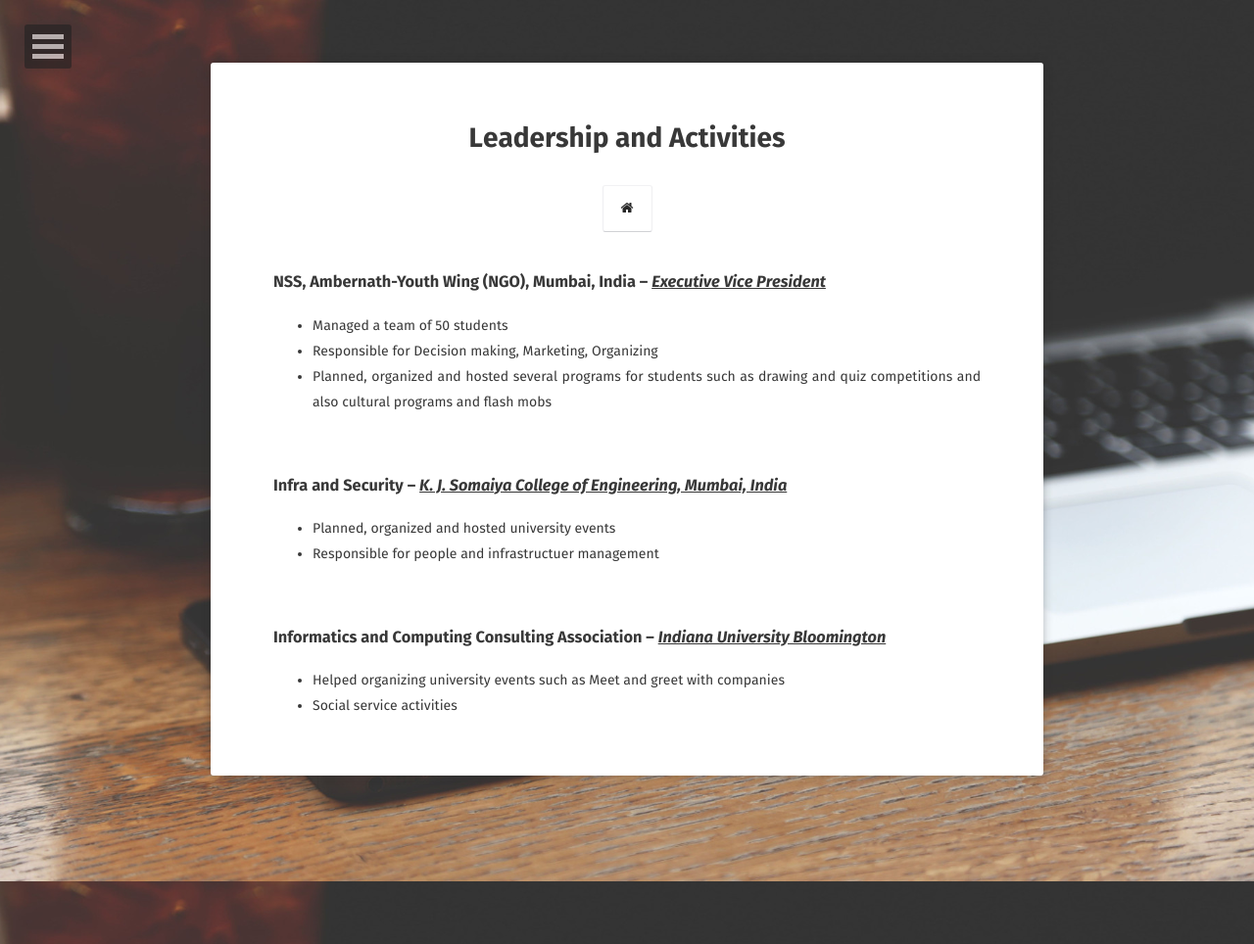
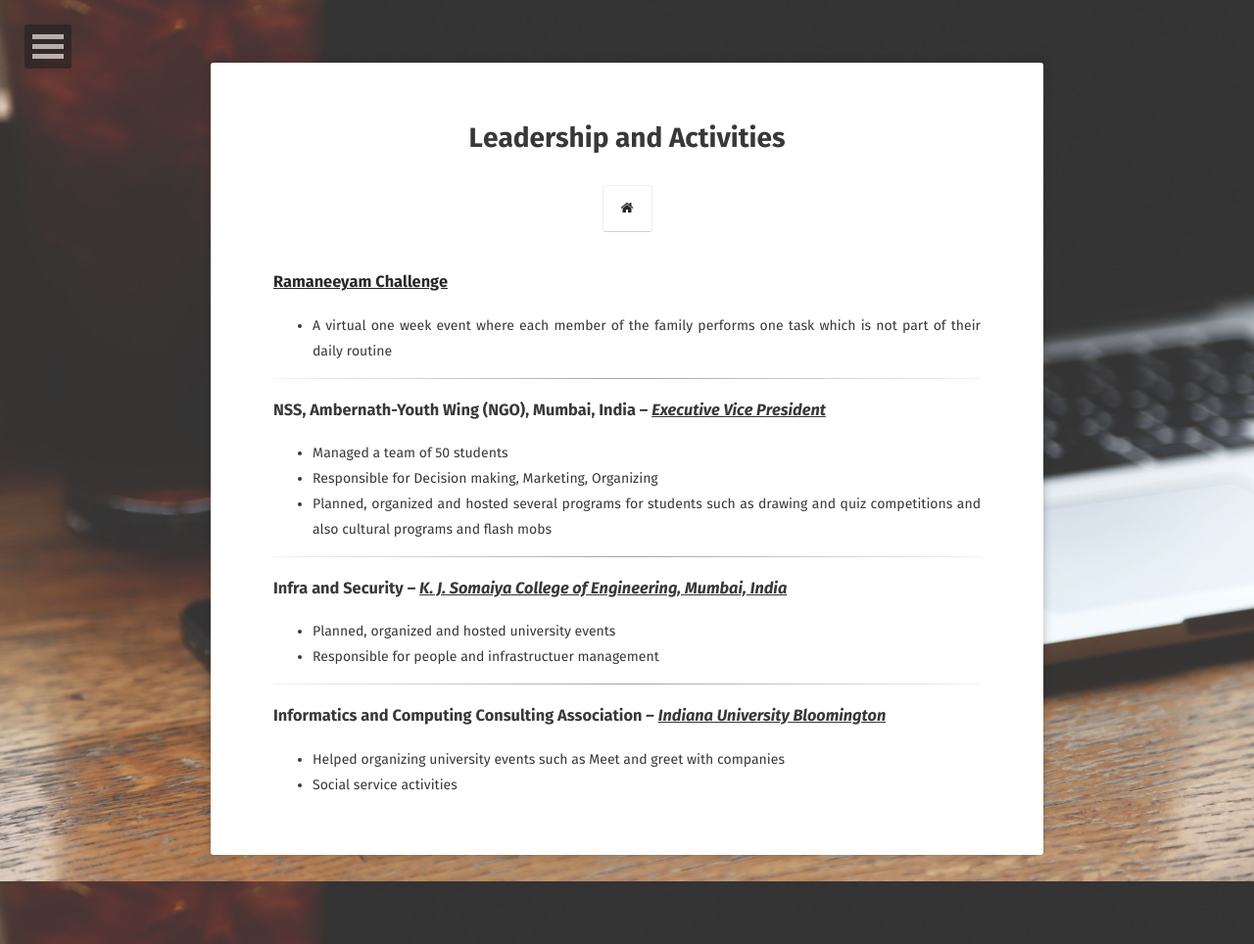
Before and after one commit to rohitnair987/rohitnair987.github.io, a Jekyll site: the page built from activities/index.md, in a window 1280 px wide. Shown: the whole page at 98% size. Built offline with Jekyll 4.4.1, drawn with Linux system fonts in a browser that asks for light colours; some web fonts are replaced.

Commit message:
created ramaneeyam challenge and added gauri's entry

```diff
--- a/_layouts/activity.html
+++ b/_layouts/activity.html
@@ -22,26 +22,42 @@ layout: compress
                         <i class="fa fa-home"></i>
                     </a>
                 </div>
+
                 <div class="activity-list">
                     <div class="wow fadeInLeft" data-wow-duration="1.5s">
-                        <h3 class="zoombtn">NSS, Ambernath-Youth Wing (NGO), Mumbai, India – <u><i>Executive Vice President</i></u></h3>
+                        <a href="{{ site.url }}/activities/ramaneeyamchallenge">
+                            <h3>Ramaneeyam Challenge</h3>
+                        </a>
+                        <ul>
+                            <li>A virtual one week event where each member of the family performs one task which is not part of their daily routine</li>
+                        </ul>
+                    </div>
+                    <hr />
+                    <div class="wow fadeInLeft" data-wow-duration="1.5s">
+                        <h3>
+                            NSS, Ambernath-Youth Wing (NGO), Mumbai, India – <u><i>Executive Vice President</i></u>
+                        </h3>
                         <ul>
                             <li>Managed a team of 50 students</li>
                             <li>Responsible for Decision making, Marketing, Organizing</li>
                             <li>Planned, organized and hosted several programs for students such as drawing and quiz competitions and also cultural programs and flash mobs</li>
                         </ul>
                     </div>
-                    <br />
+                    <hr />
                     <div class="wow fadeInLeft" data-wow-duration="1.5s">
-                        <h3 class="zoombtn">Infra and Security – <u><i>K. J. Somaiya College of Engineering, Mumbai, India</i></u></h3>
+                        <h3>
+                            Infra and Security – <u><i>K. J. Somaiya College of Engineering, Mumbai, India</i></u>
+                        </h3>
                         <ul>
                             <li>Planned, organized and hosted university events</li>
                             <li>Responsible for people and infrastructuer management</li>
                         </ul>
                     </div>
-                    <br />
+                    <hr />
                     <div class="wow fadeInLeft" data-wow-duration="1.5s">
-                        <h3 class="zoombtn">Informatics and Computing Consulting Association – <u><i>Indiana University Bloomington</i></u></h3>
+                        <h3>
+                            Informatics and Computing Consulting Association – <u><i>Indiana University Bloomington</i></u>
+                        </h3>
                         <ul>
                             <li>Helped organizing university events such as Meet and greet with companies</li>
                             <li>Social service activities</li>
```
Also changed, not shown: _layouts/ramaneeyamchallenge.html (added, +47 -0 lines), activities/ramaneeyamchallenge.md (added, +6 -0 lines), _layouts/home.html (indentation only), assets/img/ramaneeyamchallenge/Gauri_Sketch.png (added), 2 other files.
